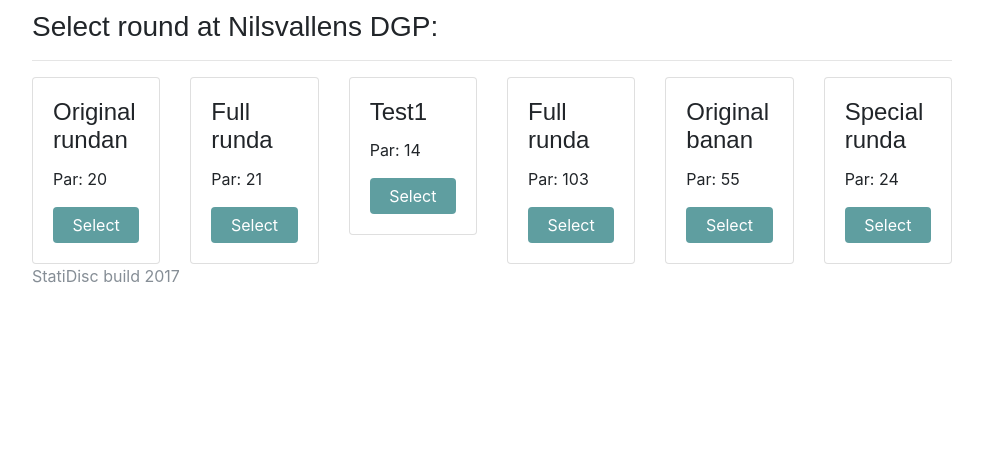
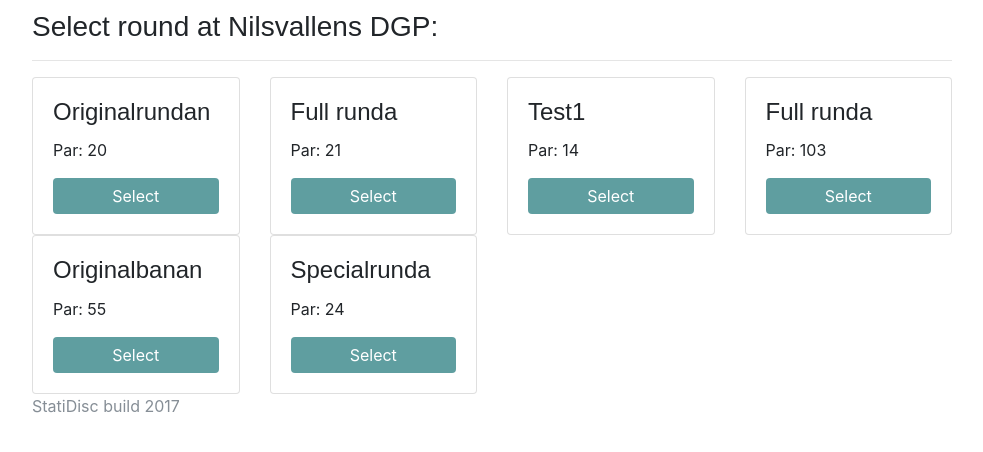
Before and after one commit to ollKTH/StatisticalDisc, a Django app: template scorecards/templates/scorecards/select_round.html in a window 1280 px wide. Shown: the part 56-508 px from the top of the page, without its empty margins (53-1036 px from the left). Run offline with Django 3.2, Linux system fonts and the light colour scheme; the template is opened without the code that fills it: values that come from a table or form of the project are taken from there, others are empty; data comes from the database, SQL or seed files in the repository; some libraries are stand-ins or nearby versions.

Commit message:
Changed breakpoints for columns

```diff
--- a/scorecards/templates/scorecards/select_round.html
+++ b/scorecards/templates/scorecards/select_round.html
@@ -21,7 +21,7 @@
     <div class="row">
         {% for round in rounds %}
         <!-- Print card for each round -->
-        <div class="col-sm-2">
+        <div class="col-sm-3">
             <form action="." method="post">
                 {% csrf_token %}
                 <div class="card card-body" id="round_card">
```
